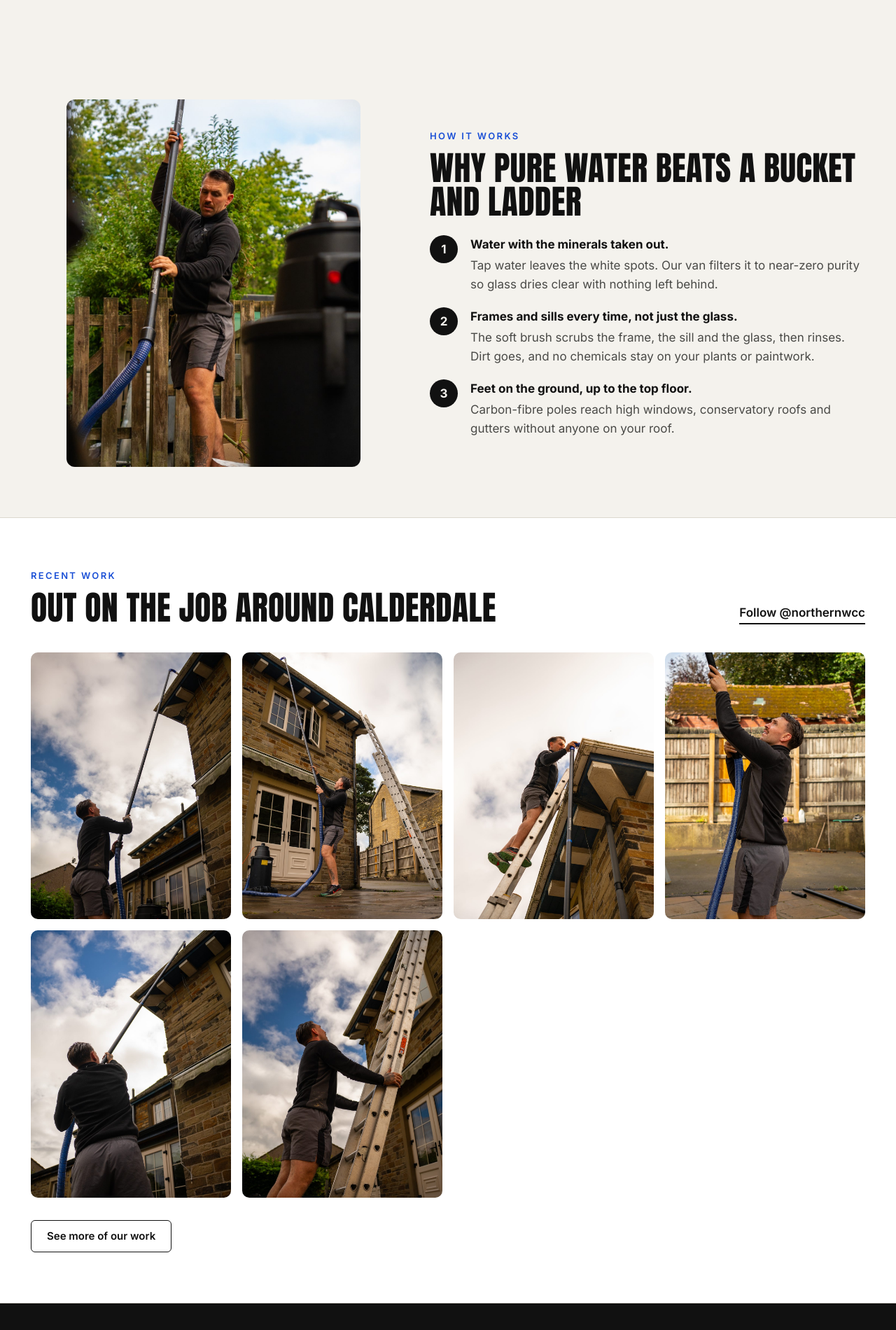
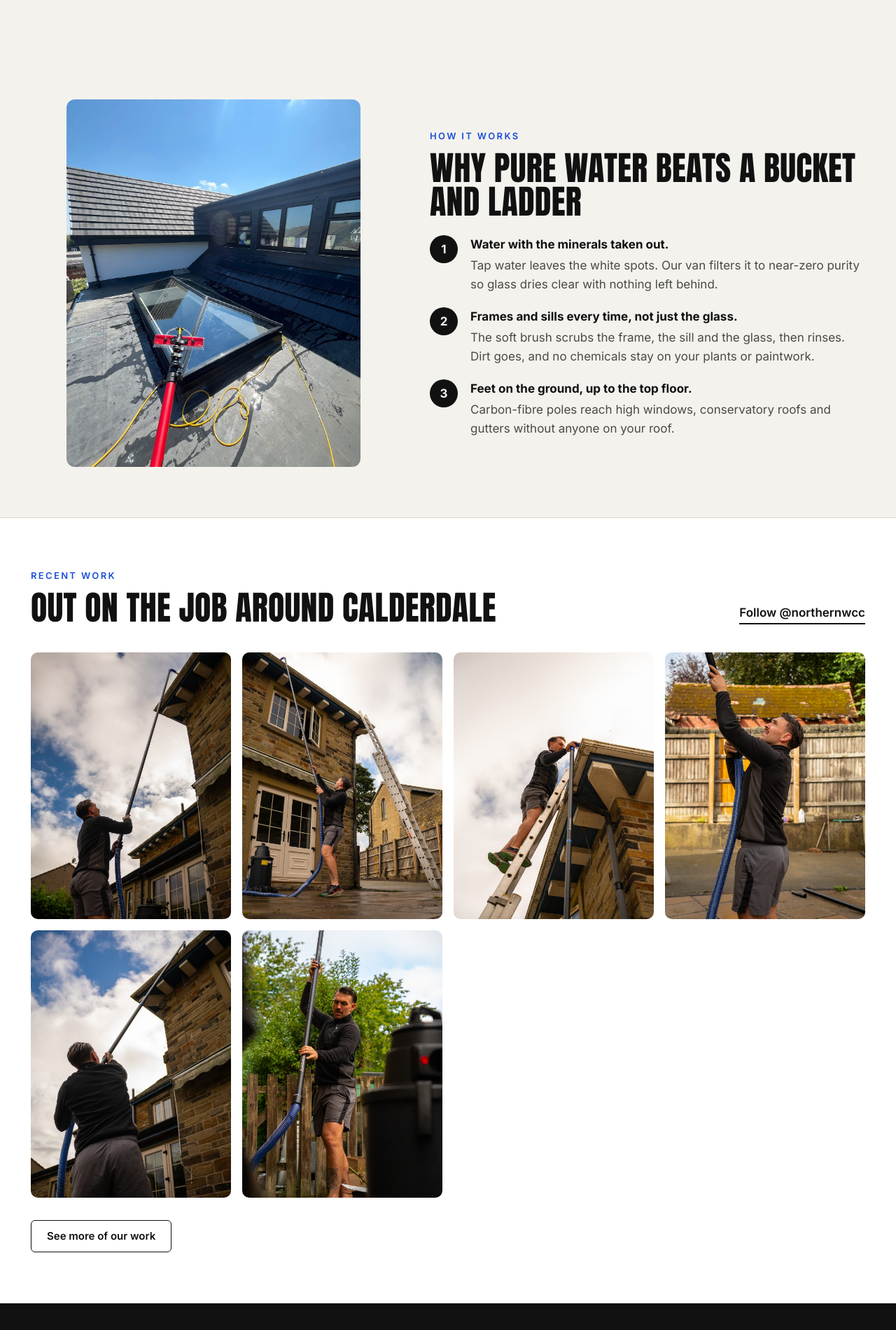
Before and after one commit to AdamBrook-WEJB/northern-external-cleaning, a plain HTML site: page index.html in a window 1280 px wide. Shown: the part 1724-3624 px from the top of the page at 70% size. Drawn offline with Linux system fonts and the light colour scheme.

Commit message:
Add files via upload

```diff
--- a/index.html
+++ b/index.html
@@ -146,7 +146,7 @@
   <section>
     <div class="wrap split">
       <div class="media">
-        <img src="img/owner-portrait-pole.jpg" alt="George working a pole from the ground" width="1067" height="1600" loading="lazy">
+        <img src="img/roof-lantern-pure-water.jpg" alt="Pure-water brush on the glass of a roof lantern" width="1200" height="1600" loading="lazy">
       </div>
       <div class="copy stack-lg">
         <div class="stack">
@@ -178,7 +178,7 @@
         <img src="img/ladder-gutter-top.jpg" alt="Checking a gutter at roof level" loading="lazy">
         <img src="img/owner-smiling-pole.jpg" alt="George on a gutter job" loading="lazy">
         <img src="img/gutter-vac-corner-sky.jpg" alt="Pole reaching the gutter at the corner of a house" loading="lazy">
-        <img src="img/ladder-gutter-check.jpg" alt="Inspecting a gutter run" loading="lazy">
+        <img src="img/owner-portrait-pole.jpg" alt="George working a pole from the ground" loading="lazy">
       </div>
       <p style="margin-top: 32px"><a class="btn ghost sm" href="gallery.html">See more of our work</a></p>
     </div>
```
Also changed, not shown: gallery.html (+1 -0 lines), services.html (+1 -1 lines), img/roof-lantern-pure-water.jpg (added), 1 other file.
